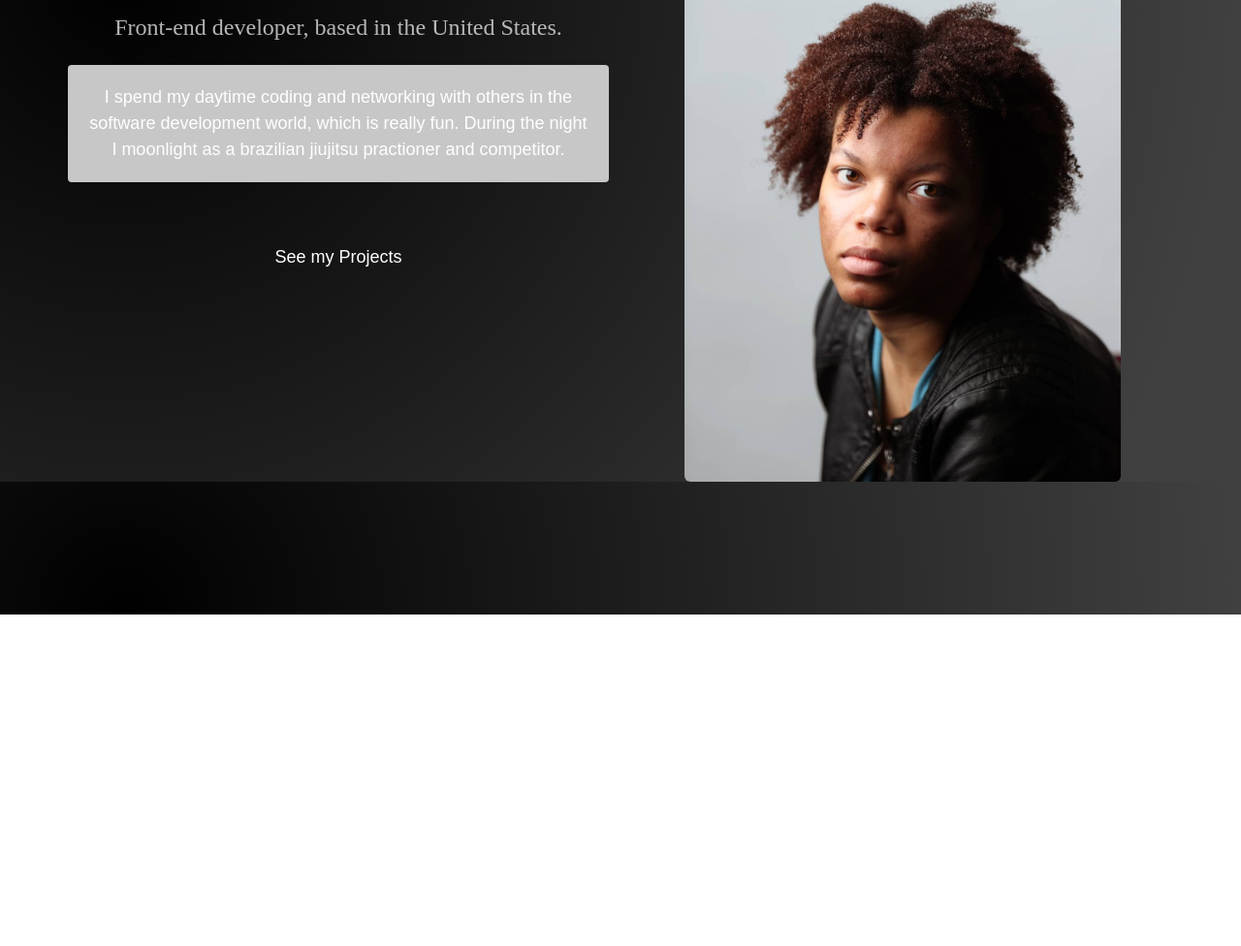
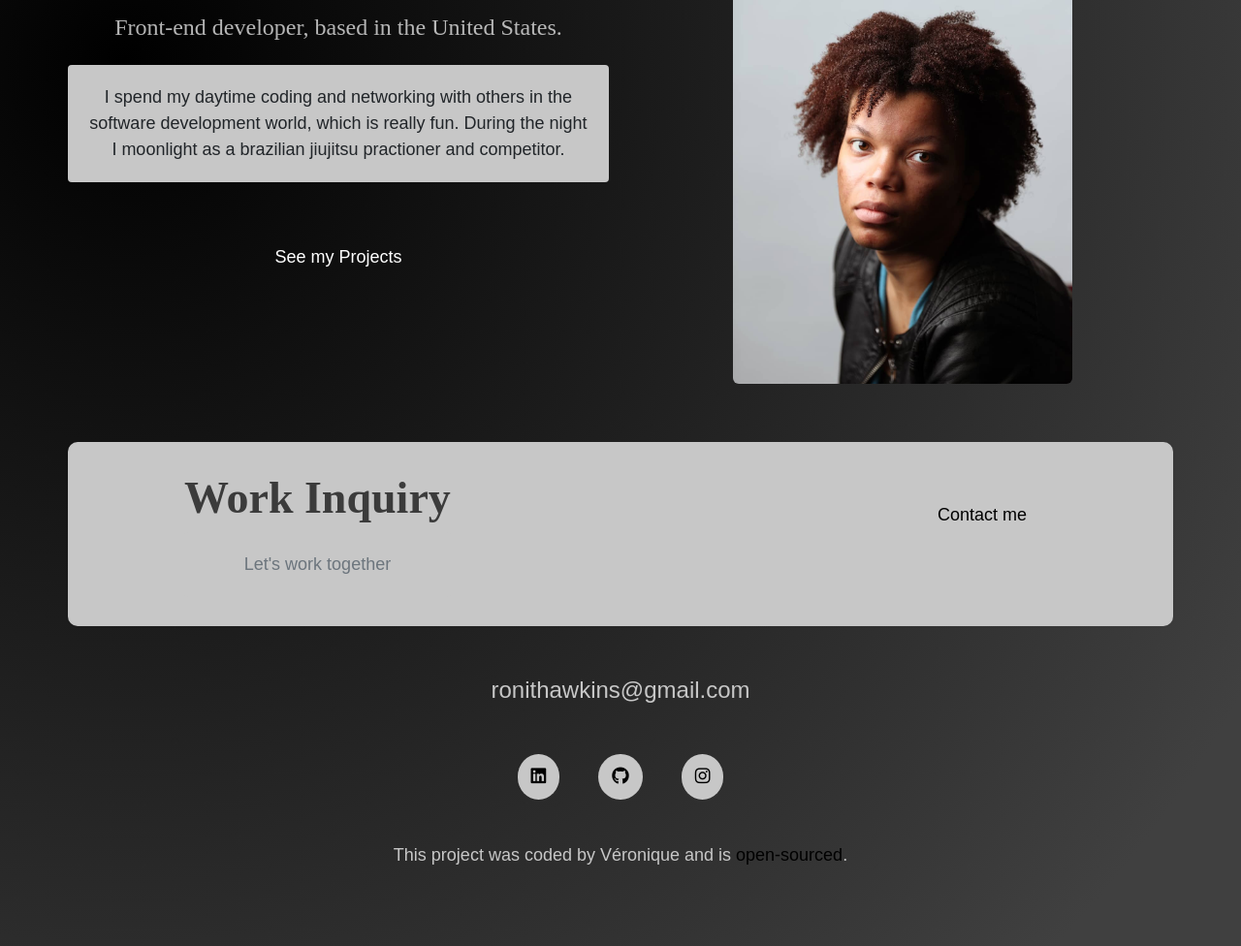
Before and after one commit to veryuniq/Responsive-Project-Homepage, a plain HTML site: page about.html in a window 1280 px wide. Shown: the part 166-1142 px from the top of the page at 97% size. Before the commit the page ends 800 px from the top, so only its background shows below. Drawn offline with nearby package versions, Linux system fonts and the light colour scheme.

Commit message:
Update HTMLs and CSS
added footer to the rest of the htmls

fixed footer css coloring and boldness

```diff
--- a/about.html
+++ b/about.html
@@ -12,6 +12,7 @@
   <script src="https://cdn.jsdelivr.net/npm/bootstrap@5.2.0-beta1/dist/js/bootstrap.bundle.min.js"
   integrity="sha384-pprn3073KE6tl6bjs2QrFaJGz5/SUsLqktiwsUTF55Jfv3qYSDhgCecCxMW52nD2"
   crossorigin="anonymous"></script>
+  <script src="https://kit.fontawesome.com/2f230c03be.js" crossorigin="anonymous"></script>
     <title>About Me</title>
     <meta name="description" content= "Homepage for software development portfolio">
   </head>
@@ -58,16 +59,48 @@
     <h3 class="mb-4">
       Front-end developer, based in the United States.
     </h3>
-    <p class="mb-5">I spend my daytime coding and networking with others in the software development world, which is really fun. During the night I moonlight as a brazilian jiujitsu practioner and competitor.
+    <p class="mb-5 text-dark">I spend my daytime coding and networking with others in the software development world, which is really fun. During the night I moonlight as a brazilian jiujitsu practioner and competitor.
 
     </p>
     <a href="work.html" class="btn btn-branding">See my Projects</a>
           </div>
         </div>
         <div class="col-lg-6">
-          <img src="images/20181812_Headshot.jpg" alt="" class="img-fluid rounded" width="450">
+          <br>
+          <img src="images/20181812_Headshot.jpg" alt="" class="img-fluid rounded" width="350">
         </div>
       </div>
+            <footer>
+        <div class="contact-box justify-content-between mb-5 d-none d-md-flex">
+          <div>
+            <h4>Work Inquiry</h4>
+            <p class="text-muted">Let's work together</p>
+          </div>
+          <div>
+            <a href="/contact.html" class="btn btn-branding mt-3" id="contact"> Contact me </a>
+          </div>
+        </div>
+        <div class="d-flex justify-content-center mb-5">
+          <a href="mailto:ronithawkins@gmail.com" class="email-link">
+             ronithawkins@gmail.com
+          </a>
+        </div>
+        <div class="social-links d-flex justify-content-center">
+          <a href="https://www.linkedin.com/in/veronique-h-03640010b/" title="LinkedIn Profile" target="_blank">
+            <i class="fa-brands fa-linkedin"></i>
+          </a>
+          <a href="https://www.github.com/veryuniq" title="Github Profile" target="_blank">
+            <i class="fa-brands fa-github"></i>
+          </a>
+          <a href="https://www.instragram.com/very.uniq" title="Instagram"
+          target="_blank">
+            <i class="fa-brands fa-instagram"></i>
+          </a>
+        </div>
+        <p class="text-center mt-4" id="code-source">This project was coded by Véronique and is
+          <a href="https://github.com/veryuniq/Responsive-Project-Homepage" title="Github code source" class="source-code">open-sourced</a>.
+        </p>
+      </footer>
      </div>
   </body>
 </html>
--- a/src/styles.css
+++ b/src/styles.css
@@ -47,6 +47,9 @@ h3 {
 h4 {
   font-family: var(--heading-font-family);
   font-size: 46px;
+  color: black;
+  font-weight: bold;
+  opacity: 0.7;
 }
 
 p {
@@ -86,10 +89,6 @@ p {
   padding: 15px 30px;
 }
 
-#learn {
-  display: block;
-}
-
 .project-description{
   padding: 120px 60px;
 }
@@ -104,7 +103,7 @@ p {
     font-size: 44px;
   }
 
-  h3{
+  .hero h3{
     font-size: 26px;
   }
 
```
Also changed, not shown: contact.html (+1 -1 lines), index.html (+2 -2 lines), work.html (+32 -0 lines).
